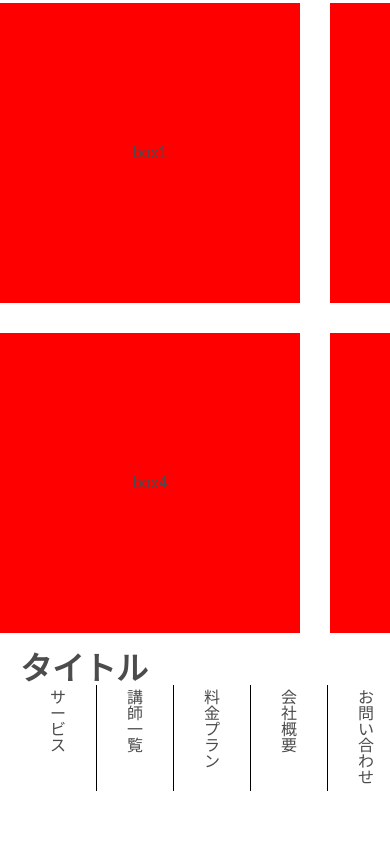
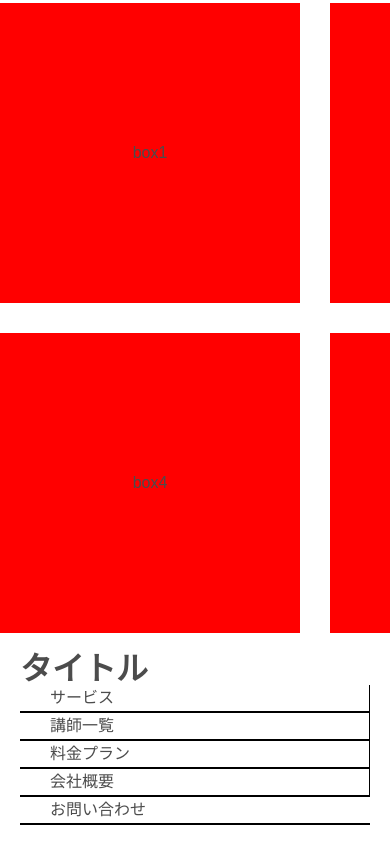
Before and after one commit to DaichiTsujino/-, a plain HTML site: page index.html in a window 390 px wide. Shown: the part 357-1202 px from the top of the page. Before the commit the page ends 1168 px from the top, so only its background shows below. Drawn offline with Linux system fonts and the light colour scheme.

Commit message:
重複部分の削除

```diff
--- a/css/style.css
+++ b/css/style.css
@@ -85,7 +85,6 @@ img {
     margin: 0 auto;
     padding: 20px 20px;
     box-sizing: border-box;
-    display: flex;
 }
 
 .dog2 ul {
@@ -104,11 +103,22 @@ img {
 @media screen and (max-width: 767px) {
     .dog {
         display: block;
-        justify-content: left;
-        align-items: left;
-        border-bottom: 2px black;
+        border-bottom: 10px black;
     }
+
     .dog {
         width: 100%;
     }
+
+    .dog2 ul {
+        display: block;
+        border-bottom: 10px black;
+        /* border-right: none; */
+    }
+    .dog2 ul {
+        width: 100%;
+    }
+    .dog2 li {
+        border-bottom: solid 2px black;
+    }
 }
```
Also changed, not shown: 1 other file.
